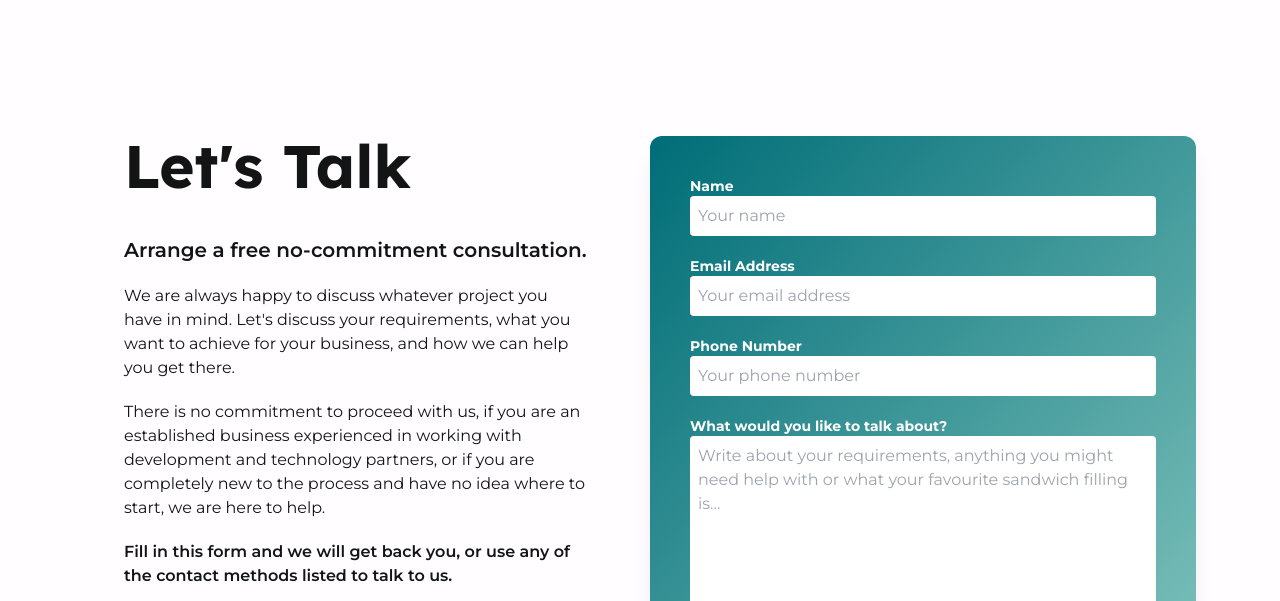
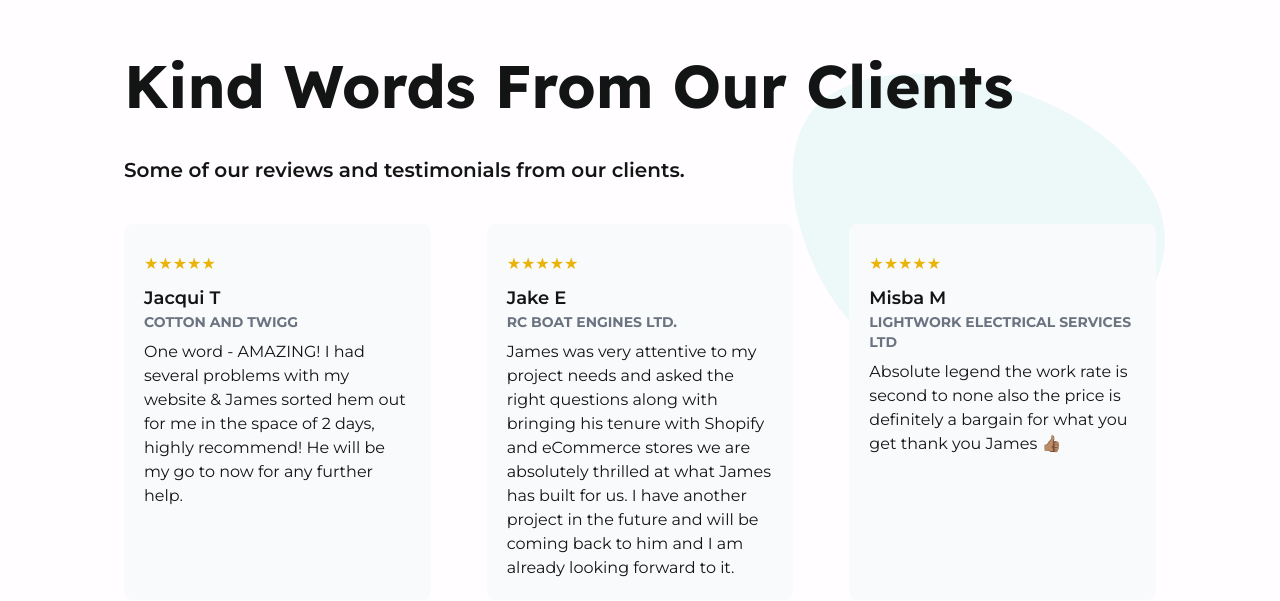
Before and after one commit to NetworkMonk/the-bearded-developer, a Next.js app: page / in a window 1280 px wide. Shown: the part 6159-6760 px from the top of the page. Built offline with nearby package versions, Linux system fonts and the light colour scheme; no server answers.

Commit message:
Add Reviews component to the Home page

```diff
--- a/src/app/page.js
+++ b/src/app/page.js
@@ -6,6 +6,7 @@ import Clients from "@/components/sections/Clients";
 import Title from "@/components/sections/Title";
 import Services from "@/components/sections/Services";
 import MessageUs from "@/components/sections/MessageUs";
+import Reviews from "@/components/sections/Reviews";
 
 export default function Home() {
   const jsonLd = {
@@ -34,6 +35,7 @@ export default function Home() {
       <MessageUs />
       <Clients />
       <Technologies />
+      <Reviews />
       <LetsTalk />
       <Footer />
       <script
```
